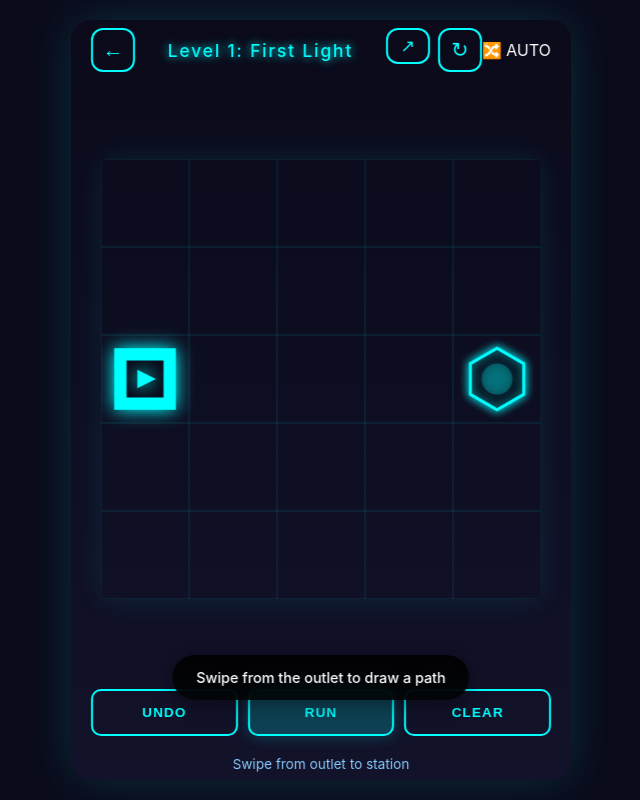
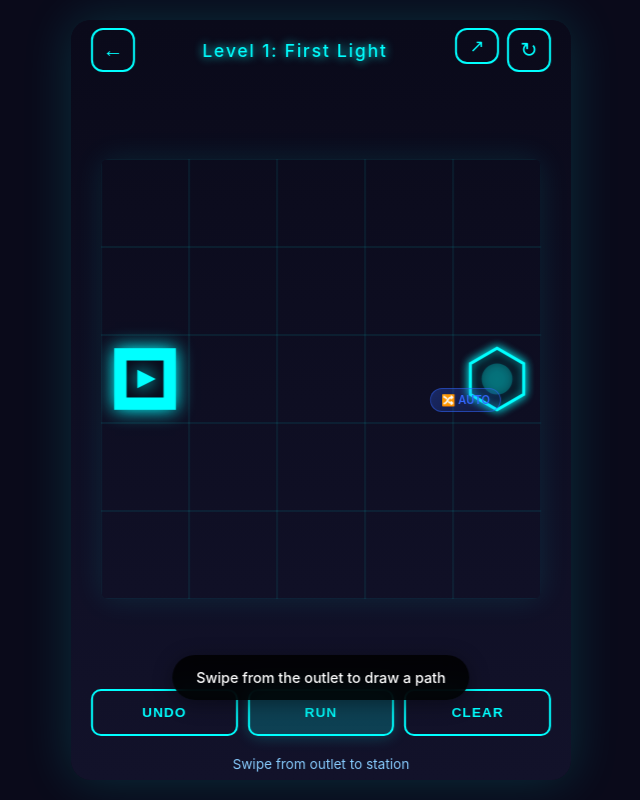
Before and after one commit to justinnewbold/LightCycle, a website: page index.html in a window 1280 px wide. Both pictures are taken after a click on the button "PLAY". Shown: the whole page, without its empty margins (319-959 px from the left). Drawn offline with Linux system fonts and the light colour scheme.

Commit message:
Add CSS for Free Draw mode indicator

```diff
--- a/styles.css
+++ b/styles.css
@@ -991,3 +991,73 @@ body {
     from { text-shadow: 0 0 5px rgba(255, 153, 51, 0.5); }
     to { text-shadow: 0 0 15px rgba(255, 153, 51, 0.8), 0 0 25px rgba(255, 102, 0, 0.5); }
 }
+
+/* ==================== FREE DRAW MODE INDICATOR ==================== */
+.draw-mode-indicator {
+    position: absolute;
+    right: 70px;
+    top: 50%;
+    transform: translateY(-50%);
+    padding: 4px 10px;
+    border-radius: 12px;
+    font-size: 0.7rem;
+    font-weight: 600;
+    cursor: pointer;
+    transition: all 0.2s ease;
+    user-select: none;
+    z-index: 10;
+}
+
+.draw-mode-indicator:active {
+    transform: translateY(-50%) scale(0.95);
+}
+
+.draw-mode-indicator.auto-path-active {
+    background: linear-gradient(135deg, rgba(51, 102, 255, 0.3), rgba(51, 102, 255, 0.1));
+    border: 1px solid rgba(51, 102, 255, 0.5);
+    color: var(--neon-blue);
+}
+
+.draw-mode-indicator.free-draw-active {
+    background: linear-gradient(135deg, rgba(0, 255, 102, 0.3), rgba(0, 255, 102, 0.1));
+    border: 1px solid rgba(0, 255, 102, 0.5);
+    color: var(--neon-green);
+    animation: freeDrawPulse 2s ease-in-out infinite;
+}
+
+@keyframes freeDrawPulse {
+    0%, 100% { box-shadow: 0 0 5px rgba(0, 255, 102, 0.3); }
+    50% { box-shadow: 0 0 15px rgba(0, 255, 102, 0.6); }
+}
+
+/* Tooltip hint on hover */
+.draw-mode-indicator::after {
+    content: 'Tap to toggle';
+    position: absolute;
+    bottom: -25px;
+    left: 50%;
+    transform: translateX(-50%);
+    font-size: 0.6rem;
+    color: var(--text-muted);
+    white-space: nowrap;
+    opacity: 0;
+    transition: opacity 0.2s;
+    pointer-events: none;
+}
+
+.draw-mode-indicator:hover::after {
+    opacity: 1;
+}
+
+/* Mobile adjustments */
+@media (max-width: 600px) {
+    .draw-mode-indicator {
+        right: 60px;
+        padding: 3px 8px;
+        font-size: 0.6rem;
+    }
+
+    .draw-mode-indicator::after {
+        display: none;
+    }
+}
```
